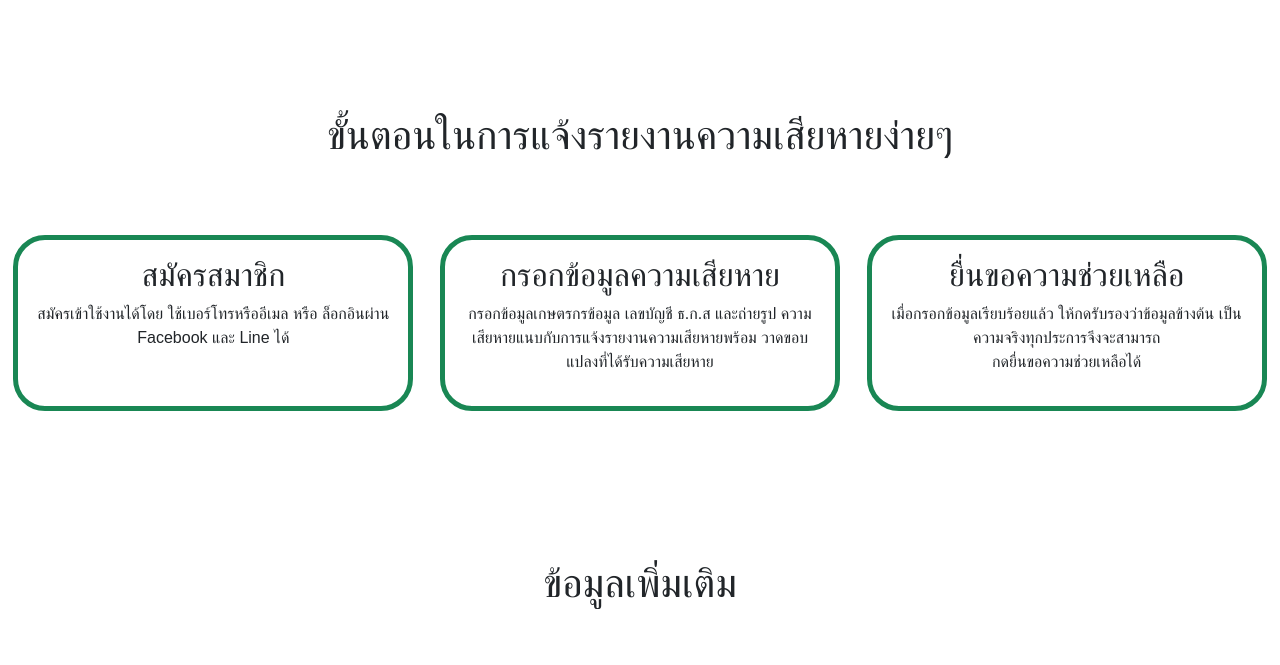
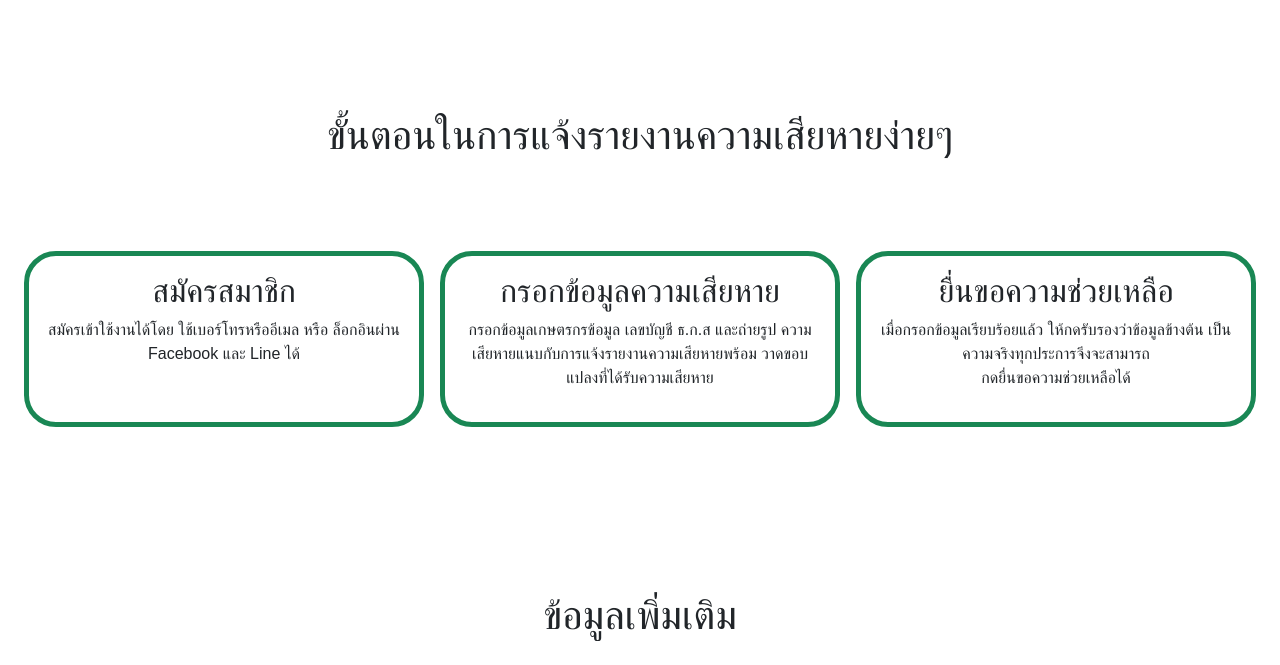
Before and after one commit to phukaokub/New_FarmInsure_LandingPage, a website: page Bootstrap Workspace/usage.html in a window 1280 px wide. Shown: the part 69-734 px from the top of the page. Drawn offline with nearby package versions, Linux system fonts and the light colour scheme; a web font is replaced by a local one.

Commit message:
Update usage.html

```diff
--- a/Bootstrap Workspace/usage.html
+++ b/Bootstrap Workspace/usage.html
@@ -161,7 +161,7 @@
         </div>
       </div>
       <div class="con2 py-1 pb-4 ml-sm-3">
-        <div class="row text-center mx-auto">
+        <div class="row text-center p-3 mx-auto">
           <div
             class="Report1 col-xl-4 col-lg-12 mx-auto mt-3 border-5 border border-success rounded-5 p-3"
           >
```
